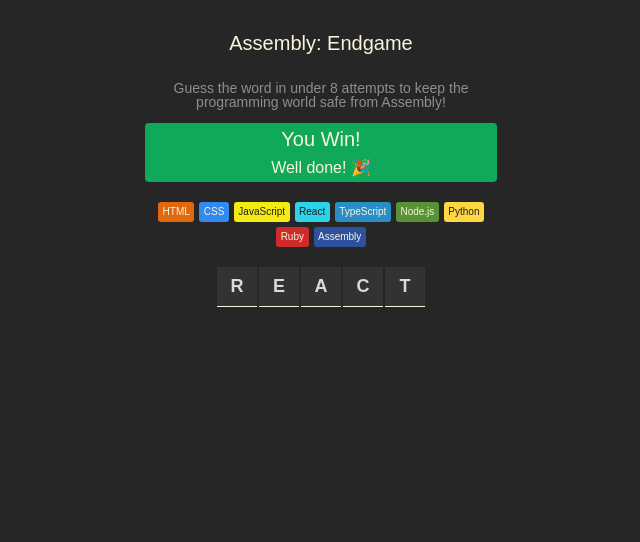
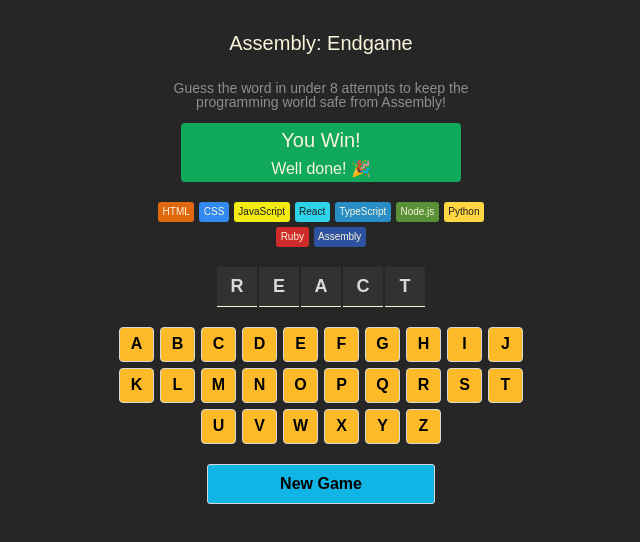
Before and after one commit to loves2run/assembly-endgame-react, a React (Vite) app: page / in a window 1280 px wide. Shown: the top 542 px of the page, without its empty margins (319-959 px from the left). Built offline with nearby package versions, Linux system fonts and the light colour scheme.

Commit message:
Added & styled keyboard & new game button

```diff
--- a/src/App.jsx
+++ b/src/App.jsx
@@ -6,18 +6,15 @@ import { languages } from "./languages"
  * Goal: Build out the main parts of our app
  *
  * Challenge:
- * 1. Save a "currentWord" in state. Initialize as "react".
- * 2. Map over the letters of the word (you'll need to turn
- *    the string into an array of letters first) and display
- *    each one as a <span>. Capitalize the letters when
- *    displaying them.
- * 3. Style to look like the design. You can get the underline
- *    effect on the box using `border-bottom`.
+ * Display the keyboard ⌨️. Use <button>s for each letter
+ * since it'll need to be clickable and tab-accessible.
  */
 
 export default function AssemblyEndgame() {
 
   const [currentWord, setCurrentWord] = useState('react')
+
+  const alphabet = "abcdefghijklmnopqrstuvwxyz"
 
   const languageElements = languages.map((lang) => {
     const styles = {
@@ -33,6 +30,11 @@ export default function AssemblyEndgame() {
 
   const letterElements = currentWord.split('')
       .map((letter, index) => <span className="letterChip" key={index}>{letter.toUpperCase()}</span>)
+
+
+  const keyboardElements = alphabet
+    .split('')
+    .map(letter => <button key={letter}>{letter.toUpperCase()}</button>)
 
   return (
     <main>
@@ -54,6 +56,12 @@ export default function AssemblyEndgame() {
         {letterElements}
       </section>
 
+      <section className="keyboard">
+        {keyboardElements}
+      </section>
+
+      <button className="newGame">New Game</button>
+
     </main>
 
   )
--- a/src/index.css
+++ b/src/index.css
@@ -12,10 +12,18 @@ body {
   background-color: #262626;
   color: #D9D9D9;
   padding: 20px;
+  /* display: flex;
+  justify-content: center; */
+  min-width: 32rem;
   height: 100vh;
+}
+
+main {
   display: flex;
+  flex-direction: column;
   justify-content: center;
-  min-width: 23rem;
+  align-items: center;
+
 }
 
 /* Header Section */
@@ -43,11 +51,15 @@ header > p {
 
 /* Status Bar */
 #statusBar {
-  text-align: center;
+  display: flex;
+  flex-direction: column;
+  justify-content: center;
+  align-items: center;
   margin-bottom: 2rem;
   padding-top: .6rem;
   padding-bottom: .4rem;
   border-radius: 4px;
+  min-width: 28rem;
   max-width: 35.2rem;
   height: 5.9rem;
   background-color: #10A95B;
@@ -89,6 +101,7 @@ section.word {
   justify-content: center;
   align-items: center;
   gap: .2rem;
+  margin-bottom: 2rem;
 }
 
 span.letterChip {
@@ -104,3 +117,40 @@ span.letterChip {
   border-bottom: 1px solid #f9f4da;
   background-color: #323232;
 }
+
+/* Keyboard Section */
+section.keyboard {
+  display: flex;
+  flex-wrap: wrap;
+  justify-content: center;
+  max-width: 40.8rem;
+  gap: .6rem;
+  margin-bottom: 2rem;
+}
+
+section.keyboard > button {
+  width: 3.5rem;
+  height: 3.5rem;
+  padding: .6rem;
+  font-size: 1.6rem;
+  font-weight: 600;
+  background-color: #fcba29;
+  border: 1px solid #d7d7d7;
+  border-radius: 4px;
+  cursor: pointer;
+}
+
+button.newGame {
+  width: 22.8rem;
+  height: 4rem;
+  padding: .6rem 1.2rem;
+  margin-inline: auto;
+  border: 1px solid #d7d7d7;
+  background-color: #11B5E5;
+  color: 1e1e1e;
+  border-radius: 3px;
+  font-size: 1.6rem;
+  font-weight: 600;
+  line-height: 100%;
+  cursor: pointer;
+}
```
